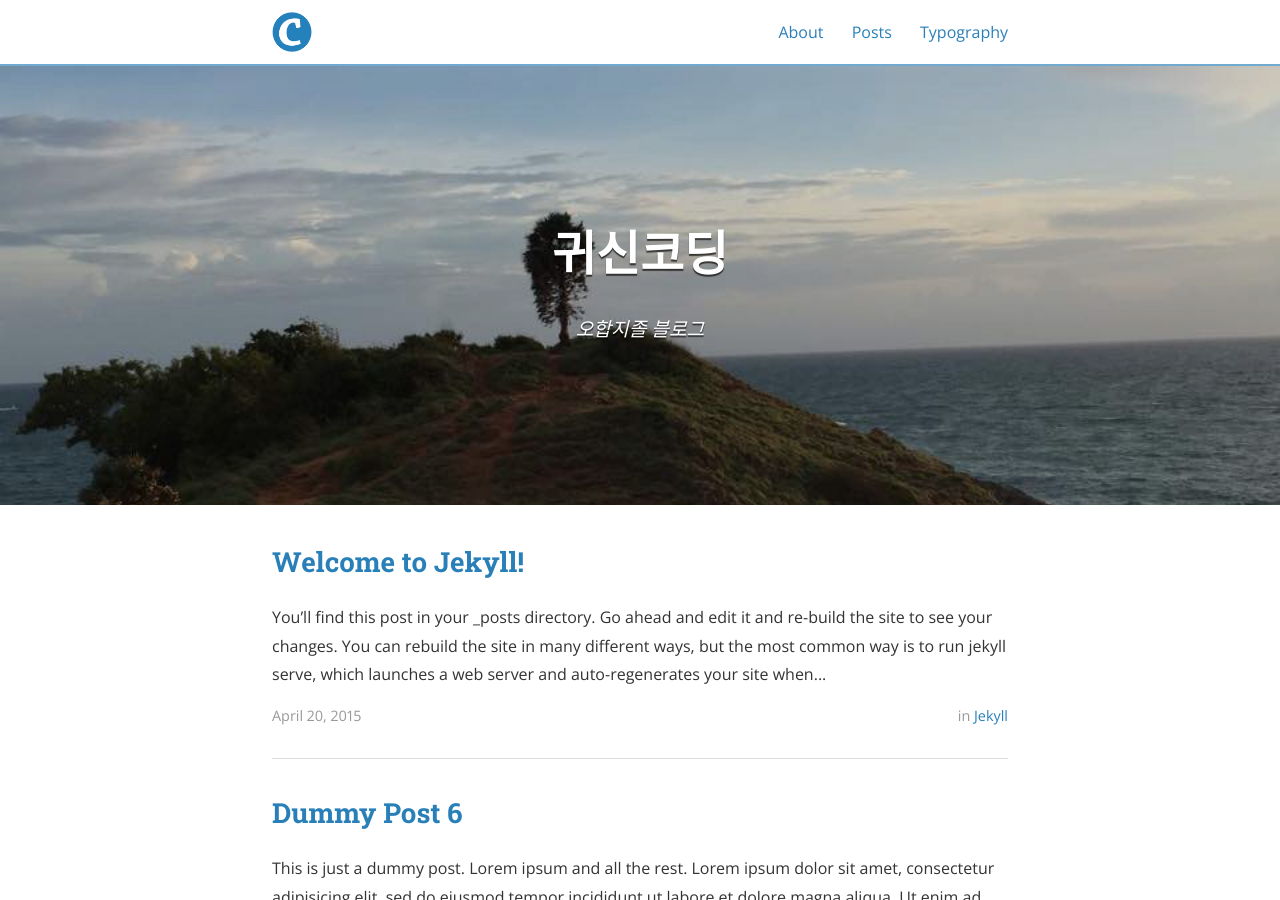
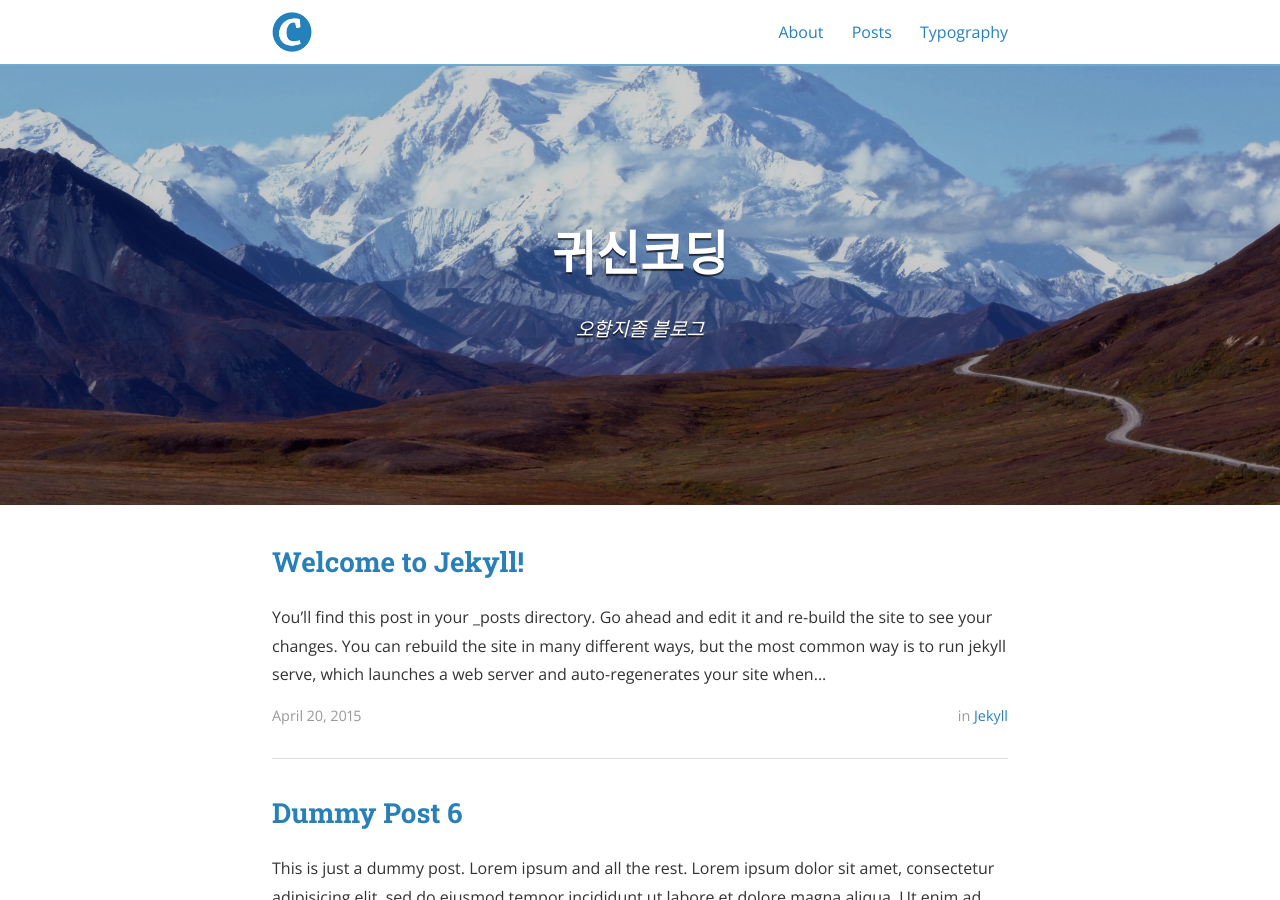
Before and after one commit to 77kkyu/77kkyu.github.io, a Jekyll site: the page built from index.html, in a window 1280 px wide and 900 px high. Built offline with Jekyll 4.4.1, drawn with Linux system fonts in a browser that asks for light colours; nearby versions of some CDN libraries; the list of posts is cut into pages by our own code.

Commit message:
Update _config.yml

```diff
--- a/_config.yml
+++ b/_config.yml
@@ -20,7 +20,7 @@ description: >
 # root of your server.
 baseurl: "" # the subpath of your site, e.g. /blog/
 url: "" # the base hostname & protocol for your site
-cover: "/assets/yyyy.jpg"
+cover: "/assets/header_image.jpg"
 logo: "/assets/logo.png"
 
 # Build settings
```
